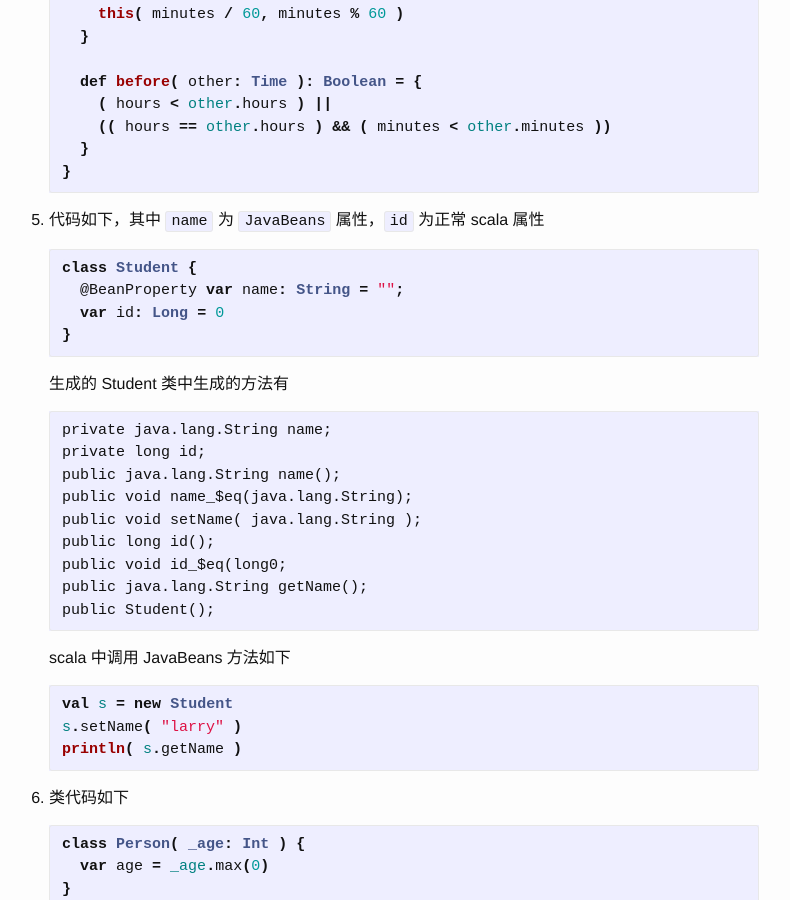
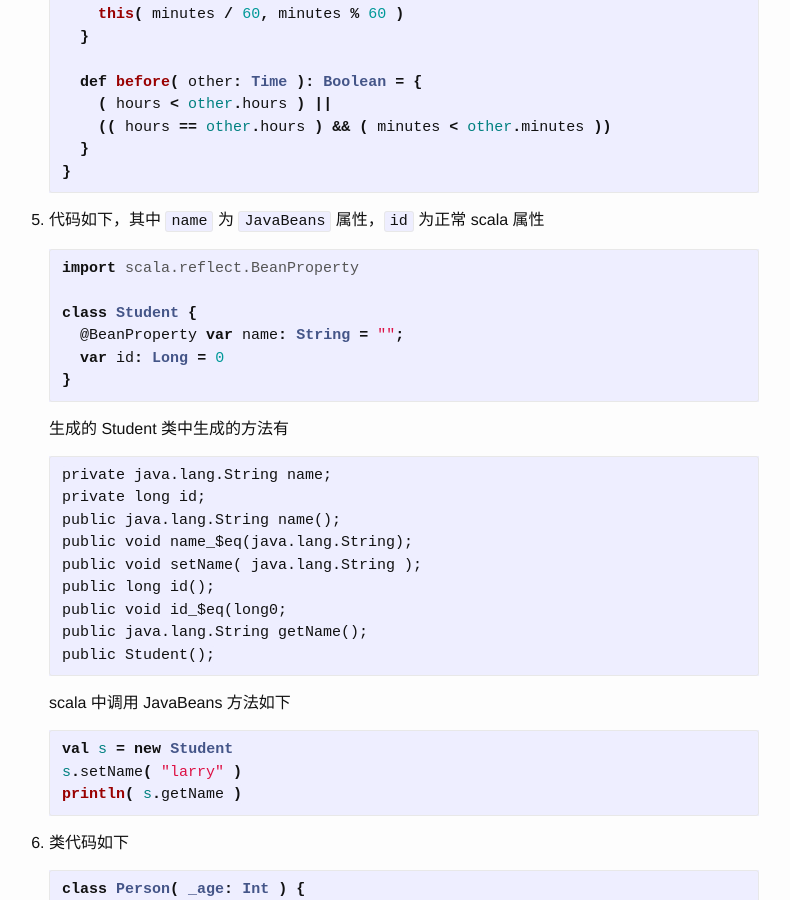
Before and after one commit to larryzju/larryzju.github.io, a Jekyll site: the page built from _posts/2016-06-10-scala-for-impatient-answer-chapter5.md, in a window 1280 px wide and 900 px high, scrolled down 1315 px. Shown: the whole window, without its empty margins (251-1041 px from the left). Built offline with Jekyll 4.4.1, drawn with Linux system fonts in a browser that asks for light colours.

Commit message:
修正chapter5 Problem5缺少导入包

````diff
--- a/_posts/2016-06-10-scala-for-impatient-chapter5.md
+++ b/_posts/2016-06-10-scala-for-impatient-answer-chapter5.md
@@ -74,6 +74,8 @@ tag: 快学scala题解
 5. 代码如下，其中 `name` 为 `JavaBeans` 属性，`id` 为正常 scala 属性
 
    ```scala
+   import scala.reflect.BeanProperty
+
    class Student {
      @BeanProperty var name: String = "";
 	 var id: Long = 0
````
